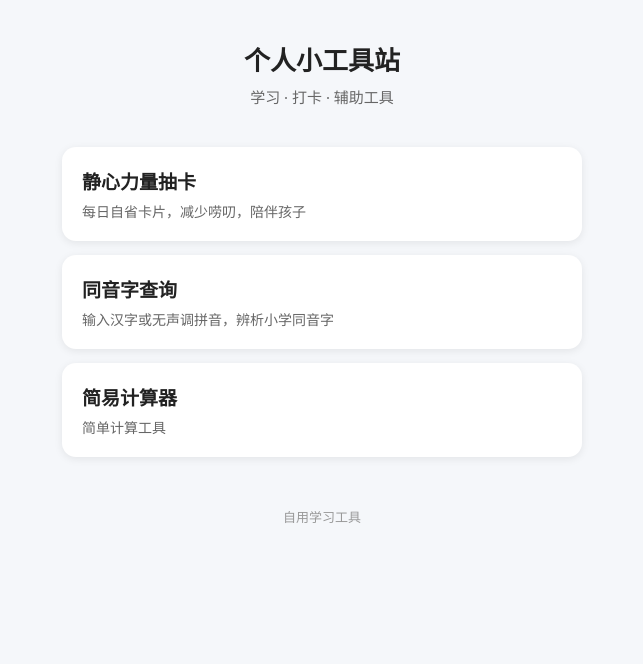
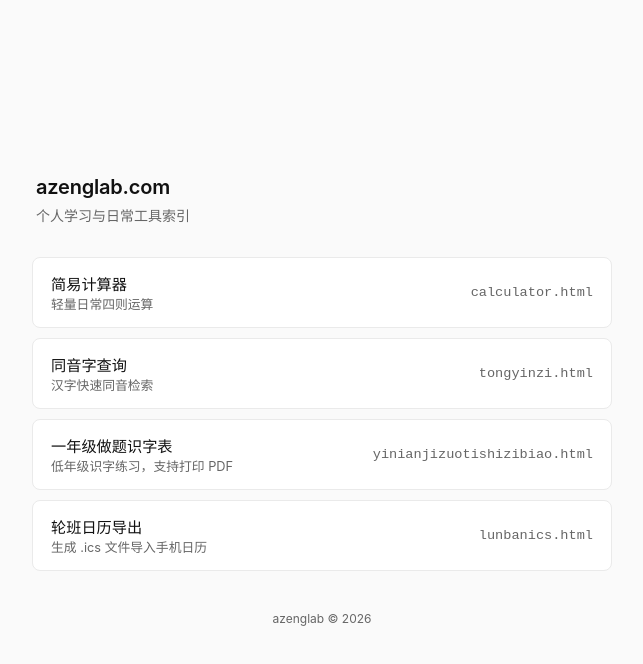
Before and after one commit to azenglab/calc, a plain HTML site: page index.html in a window 1280 px wide. Shown: the whole page, without its empty margins (318-961 px from the left). Drawn offline with Linux system fonts and the light colour scheme.

Commit message:
Refactor index.html for improved layout and styling
Updated the title and modified the layout and styling of the page, including changes to headers, containers, and link items.

```diff
--- a/index.html
+++ b/index.html
@@ -3,97 +3,163 @@
 <head>
     <meta charset="UTF-8">
     <meta name="viewport" content="width=device-width, initial-scale=1.0">
-    <title>工具主页</title>
+    <title>azenglab.com</title>
     <style>
+        :root {
+            --bg-color: #fafafa;
+            --card-bg: #ffffff;
+            --text-main: #111111;
+            --text-sub: #666666;
+            --border-color: #eaeaea;
+            --hover-border: #111111;
+        }
+
+        @media (prefers-color-scheme: dark) {
+            :root {
+                --bg-color: #0d1117;
+                --card-bg: #161b22;
+                --text-main: #e6edf3;
+                --text-sub: #8b949e;
+                --border-color: #30363d;
+                --hover-border: #8b949e;
+            }
+        }
+
         * {
+            box-sizing: border-box;
             margin: 0;
             padding: 0;
-            box-sizing: border-box;
-            font-family: system-ui, -apple-system, BlinkMacSystemFont, sans-serif;
         }
+
         body {
-            background-color: #f5f7fa;
-            padding: 40px 20px;
+            font-family: -apple-system, BlinkMacSystemFont, "Segoe UI", Roboto, "Helvetica Neue", Arial, sans-serif;
+            background-color: var(--bg-color);
+            color: var(--text-main);
+            min-height: 100vh;
+            display: flex;
+            flex-direction: column;
+            align-items: center;
+            justify-content: center;
+            padding: 24px;
+            -webkit-font-smoothing: antialiased;
         }
+
         .container {
-            max-width: 520px;
-            margin: 0 auto;
+            width: 100%;
+            max-width: 580px;
         }
-        .header {
-            text-align: center;
-            margin-bottom: 40px;
+
+        header {
+            margin-bottom: 32px;
+            padding-left: 4px;
         }
-        .header h1 {
-            font-size: 26px;
-            color: #222;
-            margin-bottom: 8px;
-        }
-        .header p {
-            color: #666;
-            font-size: 15px;
-        }
-        .tool-list {
-            display: grid;
-            gap: 14px;
-        }
-        .tool-card {
-            display: block;
-            text-decoration: none;
-            background: #ffffff;
-            padding: 20px;
-            border-radius: 14px;
-            box-shadow: 0 2px 8px rgba(0,0,0,0.08);
-            transition: 0.2s ease;
-        }
-        .tool-card:hover {
-            transform: translateY(-3px);
-            box-shadow: 0 4px 12px rgba(0,0,0,0.12);
-        }
-        .tool-card h3 {
-            font-size: 19px;
-            color: #222;
+
+        header h1 {
+            font-size: 1.25rem;
+            font-weight: 600;
+            letter-spacing: -0.01em;
             margin-bottom: 6px;
         }
-        .tool-card p {
-            font-size: 14px;
-            color: #666;
+
+        header p {
+            font-size: 0.875rem;
+            color: var(--text-sub);
         }
-        .footer {
-            margin-top: 50px;
+
+        .link-list {
+            display: flex;
+            flex-direction: column;
+            gap: 10px;
+        }
+
+        .link-item {
+            display: flex;
+            align-items: center;
+            justify-content: space-between;
+            padding: 14px 18px;
+            background-color: var(--card-bg);
+            border: 1px solid var(--border-color);
+            border-radius: 8px;
+            text-decoration: none;
+            color: var(--text-main);
+            transition: all 0.2s ease;
+        }
+
+        .link-item:hover {
+            border-color: var(--hover-border);
+            transform: translateY(-1px);
+        }
+
+        .link-title {
+            font-size: 0.95rem;
+            font-weight: 500;
+        }
+
+        .link-desc {
+            font-size: 0.8rem;
+            color: var(--text-sub);
+        }
+
+        .link-action {
+            font-size: 0.85rem;
+            color: var(--text-sub);
+            font-family: monospace;
+        }
+
+        footer {
+            margin-top: 40px;
             text-align: center;
-            color: #999;
-            font-size: 13px;
+            font-size: 0.75rem;
+            color: var(--text-sub);
         }
     </style>
 </head>
 <body>
+
     <div class="container">
-        <div class="header">
-            <h1>个人小工具站</h1>
-            <p>学习 · 打卡 · 辅助工具</p>
-        </div>
+        <header>
+            <h1>azenglab.com</h1>
+            <p>个人学习与日常工具索引</p>
+        </header>
 
-        <div class="tool-list">
-            <!-- 静心抽卡网页 -->
-            <a href="Child Mindful Energy Cards.html" class="tool-card">
-                <h3>静心力量抽卡</h3>
-                <p>每日自省卡片，减少唠叨，陪伴孩子</p>
+        <div class="link-list">
+            <a href="calculator.html" class="link-item">
+                <div>
+                    <div class="link-title">简易计算器</div>
+                    <div class="link-desc">轻量日常四则运算</div>
+                </div>
+                <div class="link-action">calculator.html</div>
             </a>
-            <!-- 同音字查询 -->
-            <a href="tongyinzi.html" class="tool-card">
-                <h3>同音字查询</h3>
-                <p>输入汉字或无声调拼音，辨析小学同音字</p>
+
+            <a href="tongyinzi.html" class="link-item">
+                <div>
+                    <div class="link-title">同音字查询</div>
+                    <div class="link-desc">汉字快速同音检索</div>
+                </div>
+                <div class="link-action">tongyinzi.html</div>
             </a>
-            <!-- 计算器 -->
-            <a href="calculator.html" class="tool-card">
-                <h3>简易计算器</h3>
-                <p>简单计算工具</p>
+
+            <a href="yinianjizuotishizibiao.html" class="link-item">
+                <div>
+                    <div class="link-title">一年级做题识字表</div>
+                    <div class="link-desc">低年级识字练习，支持打印 PDF</div>
+                </div>
+                <div class="link-action">yinianjizuotishizibiao.html</div>
+            </a>
+
+            <a href="lunbanics.html" class="link-item">
+                <div>
+                    <div class="link-title">轮班日历导出</div>
+                    <div class="link-desc">生成 .ics 文件导入手机日历</div>
+                </div>
+                <div class="link-action">lunbanics.html</div>
             </a>
         </div>
 
-        <div class="footer">
-            自用学习工具
-        </div>
+        <footer>
+            azenglab &copy; 2026
+        </footer>
     </div>
+
 </body>
 </html>
```
